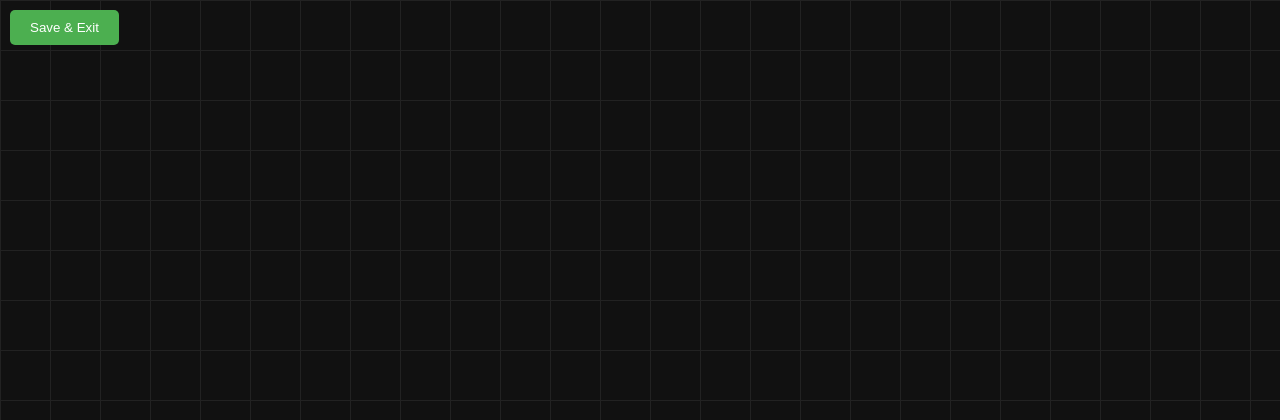
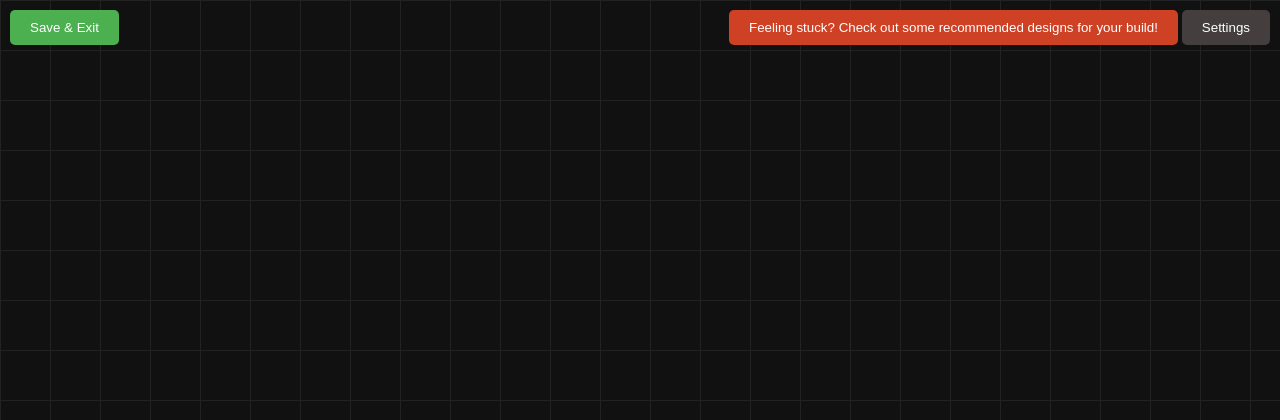
Before and after one commit to Cheesemucher/Software-Major-Project, a Flask app: page /build in a window 1280 px wide. Shown: the top 420 px of the page. Run offline with Flask 3, Linux system fonts and the light colour scheme; some libraries are stand-ins or nearby versions.

Commit message:
Moved Recs button to build page - Removed Recs button from saves page top bar - Adding a settings and reccomendations button to the build page - Build is now passed straight to recs from the build page and you can return to build from recs page (if you don't choose to copy a build)

```diff
--- a/app.py
+++ b/app.py
@@ -451,6 +451,14 @@ def copy_build():
         print("Error copying build:", e)
         return jsonify({"success": False, "message": "Server error"}), 500
 
+@app.route("/get-current-bID", methods=["GET"])
+def getBID(): # Returns current build ID stored in the session
+    current_build_ID = session.get("current_build_ID")
+    if not current_build_ID:
+        return jsonify({"success": False, "message": "No build selected"}), 404
+    print("Build ID to be got", current_build_ID)
+    return jsonify({"success": True, "build_id": current_build_ID}), 200
+
 @app.route("/blackjack")
 def blackjack():
     return render_template("Blackjack.html")
--- a/static/css/build.css
+++ b/static/css/build.css
@@ -8,6 +8,7 @@ body {
   background-color: #111; /* or your preferred background */
   font-family: sans-serif;
 }
+
 
 /* Save & Exit Button in Top Left */
 #top-left-controls {
@@ -25,6 +26,38 @@ body {
   border-radius: 5px;
   cursor: pointer;
 }
+
+/* Top Right Controls */
+#top-right-controls {
+  position: fixed;
+  top: 10px;
+  right: 10px;
+  z-index: 100;
+}
+#recs-button {
+  padding: 10px 20px;
+  background-color: #ce4125;
+  color: white;
+  border: none;
+  border-radius: 5px;
+  cursor: pointer;
+}
+#settings-button {
+  padding: 10px 20px;
+  background-color: #443e3e;
+  color: white;
+  border: none;
+  border-radius: 5px;
+  cursor: pointer;
+}
+
+#save-exit-button:hover,
+#recs-button:hover,
+#settings-button:hover {
+  opacity: 0.8;
+}
+
+
 
 #viewport {
   width: 100vw;
--- a/static/js/saves.js
+++ b/static/js/saves.js
@@ -162,7 +162,8 @@ function openBuild(buildId) {
     // Redirect to the build page with desired build loaded
     if (nextUrl && nextUrl.startsWith("/") && !nextUrl.startsWith("//")) {
       window.location.href = nextUrl;
-    } else {
+    }
+    else {
       window.location.href = "/"; // Default to dashboard in case of redirection to external URL
-          }
+    }
 }
--- a/templates/Build.html
+++ b/templates/Build.html
@@ -12,6 +12,20 @@
   <div id="top-left-controls">
     <button id="save-exit-button" onclick="saveBuild()">Save & Exit</button>
   </div>
+
+  <!-- Top right buttons -->
+  <div id="top-right-controls">
+    <!-- Recs button -->
+    <button id="recs-button" onclick="openRecs()">
+      Feeling stuck? Check out some recommended designs for your build!
+    </button>
+
+    <!-- Settings Button -->
+    <button id="settings-button" onclick="openSettings()">
+      Settings
+    </button>
+  </div>
+
 
   <!-- Define the hidden shape placement menu -->
   <div id="centerMenu" class="popup-menu hidden">
--- a/templates/Recs.html
+++ b/templates/Recs.html
@@ -6,6 +6,10 @@
     <link rel="stylesheet" href="{{ url_for('static', filename='css/recs.css') }}">
 </head>
 <body>
+  <div id="top-left-controls">
+    <button id="back-to-build-button" onclick="returnToBuild()">Return to Build</button>
+  </div>
+
   <div class="recs-container">
 
   <!-- Relevant Builds Column -->
--- a/templates/Save.html
+++ b/templates/Save.html
@@ -12,7 +12,6 @@
   <div class="top-bar">
     <a href="{{ url_for('login') }}"><button class="top-button">Logout</button></a>
     <a href="{{ url_for('saves') }}"><button class="top-button active">Saves</button></a>
-    <a href="{{ url_for('recs') }}"><button class="top-button">Recs</button></a>
     <a href="{{ url_for('blackjack') }}"><button class="top-button">Blackjack</button></a>
   </div>
 
```
Also changed, not shown: static/css/recs.css (+25 -0 lines), static/js/build.js (+31 -8 lines), static/js/recs.js (+30 -0 lines).
